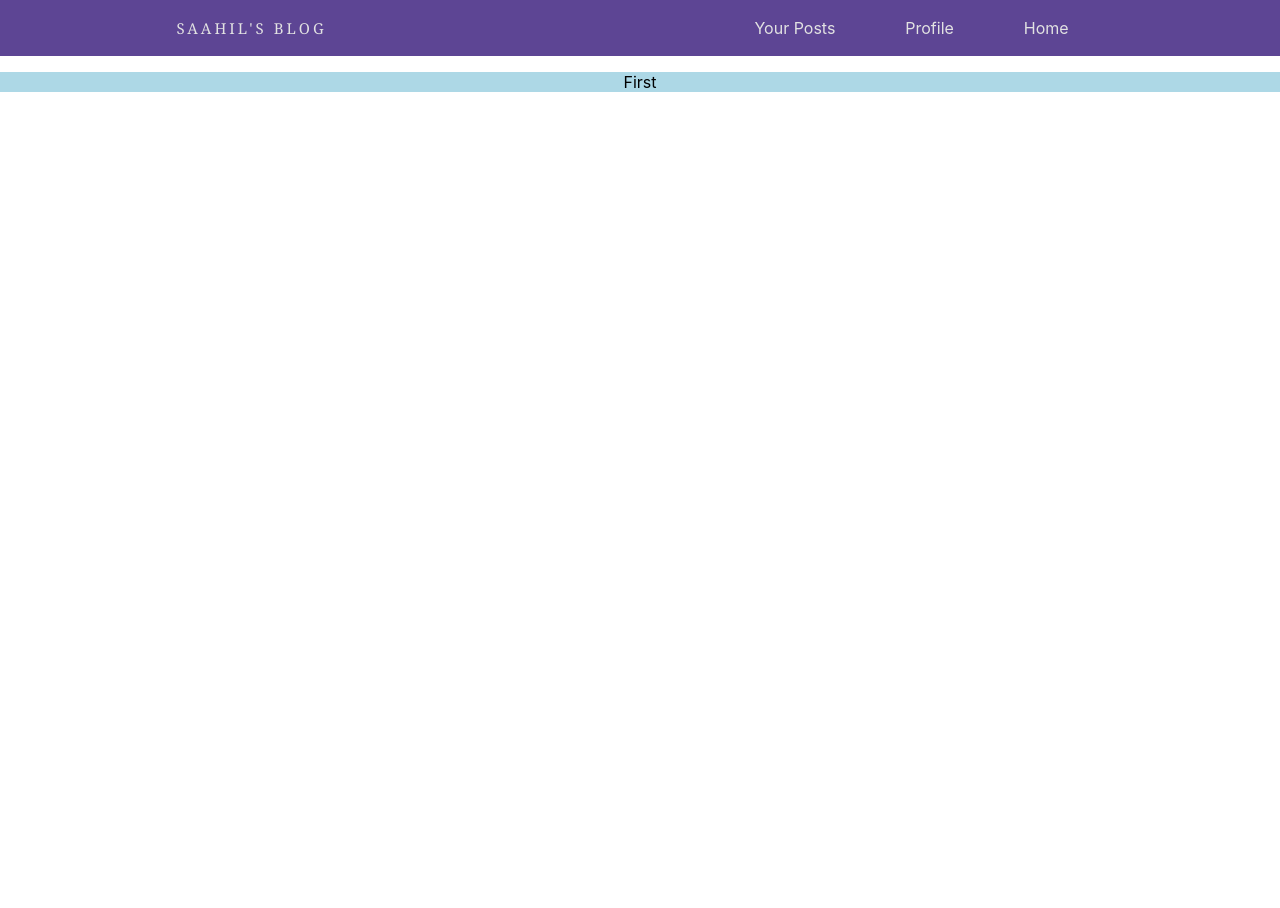
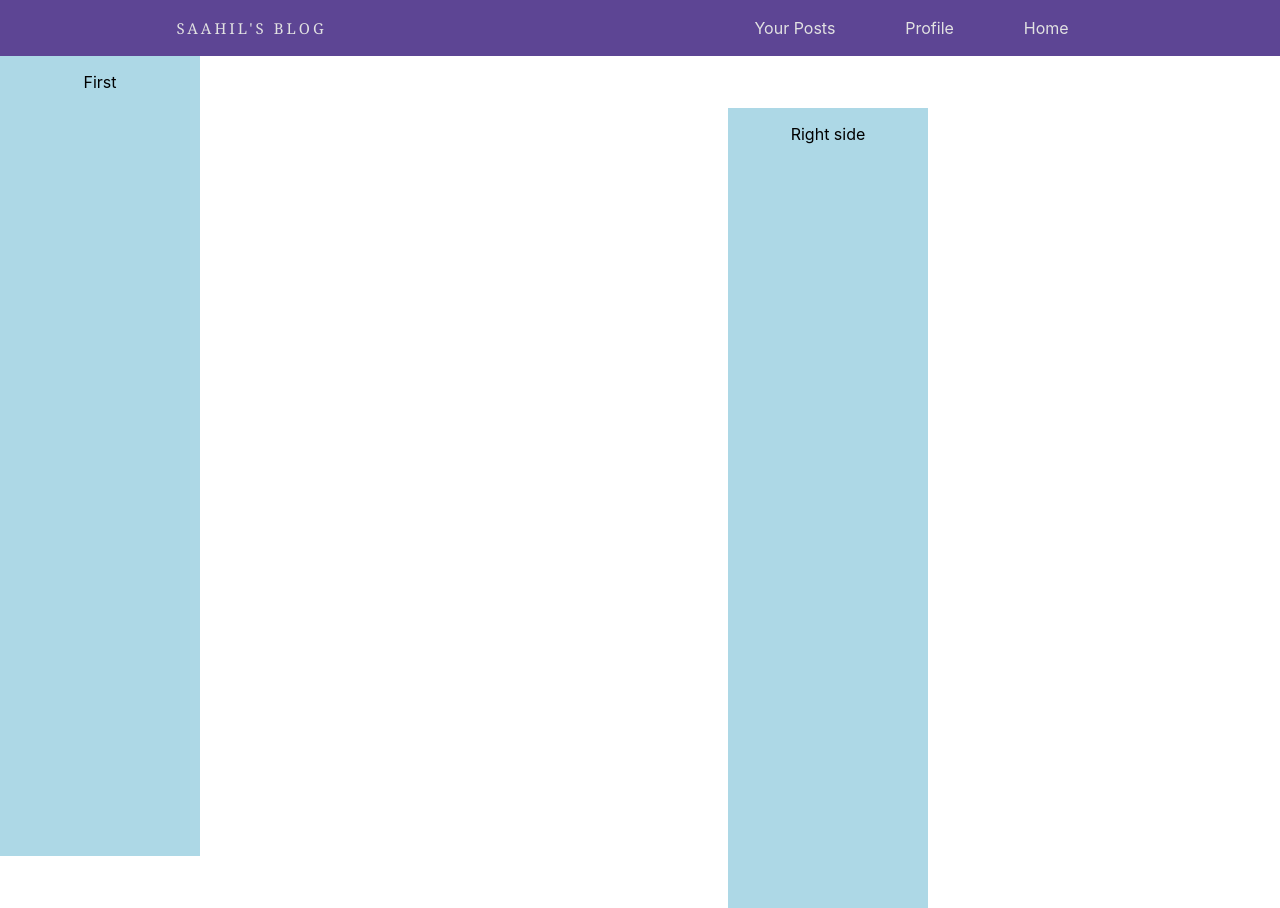
Before and after one commit to saahilshangle/time-project, a React (Create React App) app in the folder client/: page / in a window 1280 px wide. Before the commit the page ends 800 px from the top, so only its background shows below. Built offline with nearby package versions, Linux system fonts and the light colour scheme; no server answers.

Commit message:
Adjusting div alignment

```diff
--- a/client/src/App.css
+++ b/client/src/App.css
@@ -1,6 +1,18 @@
-.App {
+.home {
   text-align: center;
   background-color: lightblue;
+  height: 100vh;
+  position: absolute;
+  width: 25vh;
+}
+
+.right-home {
+  text-align: center;
+  background-color: lightblue;
+  height: 100vh;
+  position: absolute;
+  width: 25vh;
+  transform: translateX(91vh);
 }
 
 nav {
--- a/client/src/App.js
+++ b/client/src/App.js
@@ -54,8 +54,13 @@ class App extends React.Component {
           </nav>
           {this.navSlide}
         </header>
-        <body class="App">
-          <p>{this.state.apiResponse}</p>
+        <body class="home">
+          <div>
+            <p>{this.state.apiResponse}</p>
+          </div>
+          <div class="right-home">
+            <p>Right side</p>
+          </div>
         </body>
       </div>
     );
```
